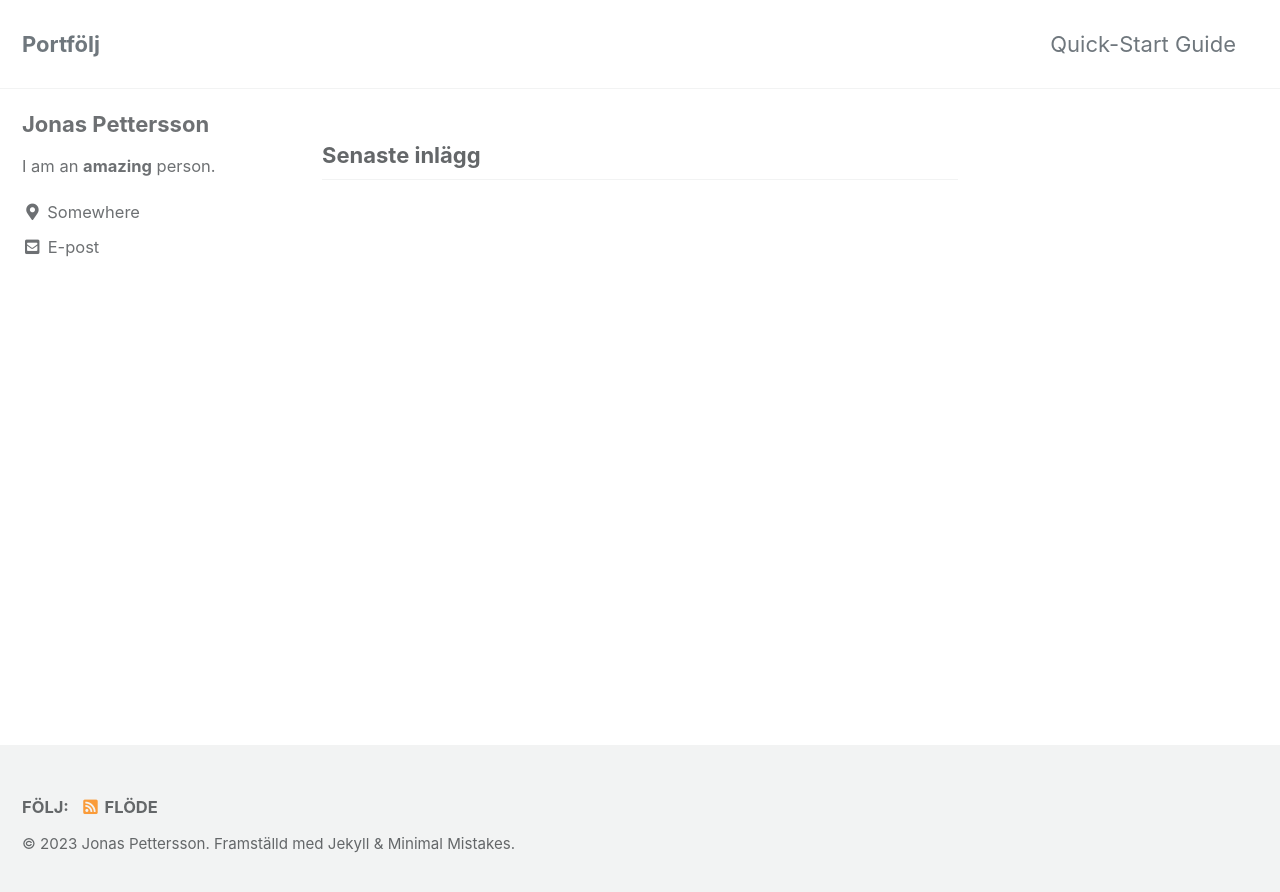
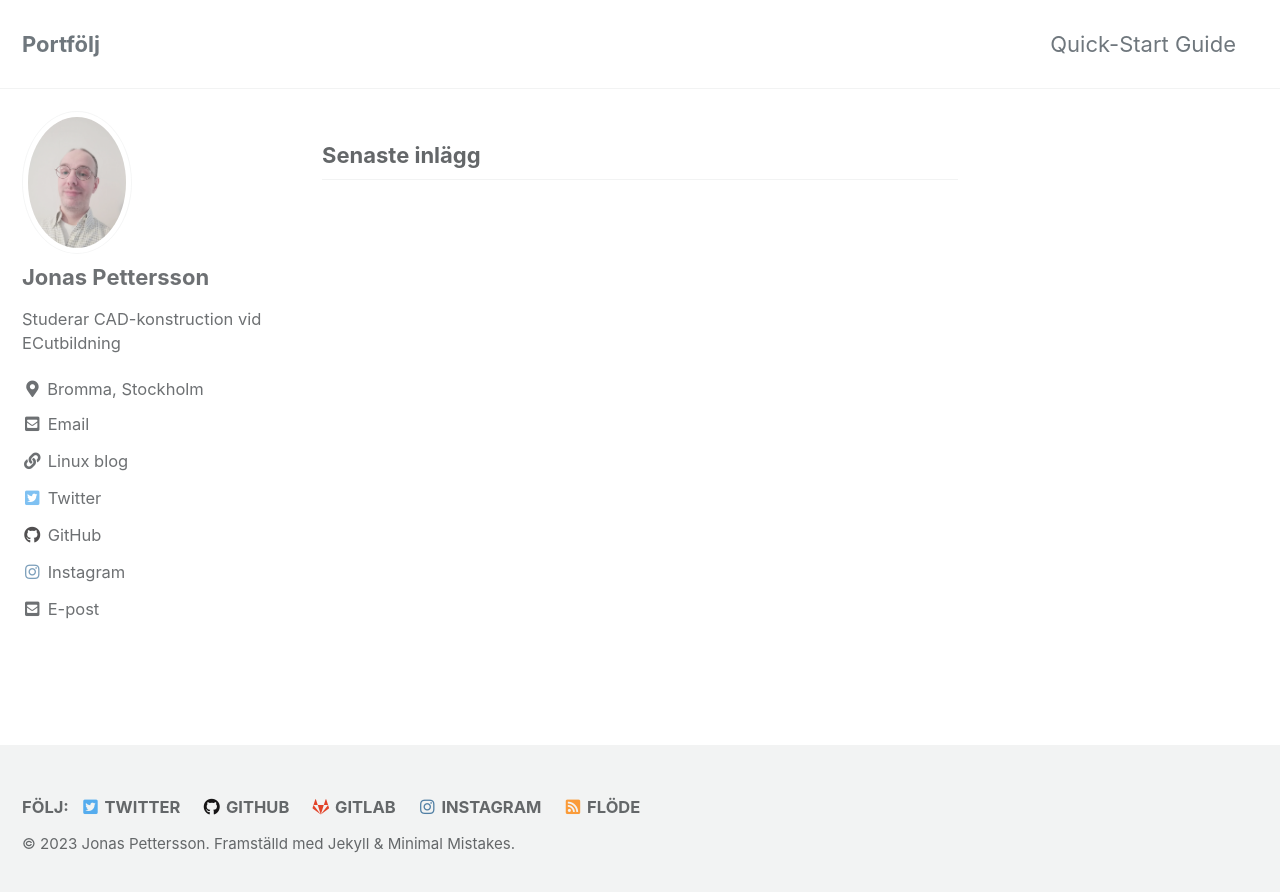
Before and after one commit to petterssonjonas/petterssonjonas.github.io, a Jekyll site: the page built from index.html, in a window 1280 px wide. Shown: the top 892 px of the page. Built offline with Jekyll 4.4.1, drawn with Linux system fonts in a browser that asks for light colours; cached includes are drawn as plain includes; the list of posts is cut into pages by our own code.

Commit message:
initial edit _config.yml

```diff
--- a/_config.yml
+++ b/_config.yml
@@ -81,7 +81,7 @@ baidu_site_verification  :
 
 # Social Sharing
 twitter:
-  username               :
+  username               : jonaspettersson
 facebook:
   username               :
   app_id                 :
@@ -105,51 +105,51 @@ analytics:
 # Site Author
 author:
   name             : "Jonas Pettersson"
-  avatar           : # path of avatar image, e.g. "/assets/images/bio-photo.jpg"
-  bio              : "I am an **amazing** person."
-  location         : "Somewhere"
+  avatar           : "/assets/images/profile.jpg"
+  bio              : "Studerar CAD-konstruction vid ECutbildning"
+  location         : "Bromma, Stockholm"
   email            : "jpettersson@gmail.com"
   links:
     - label: "Email"
       icon: "fas fa-fw fa-envelope-square"
-      # url: "mailto:your.name@email.com"
-    - label: "Website"
+      url: "mailto:jpettersson@gmail.com"
+    - label: "Linux blog"
       icon: "fas fa-fw fa-link"
-      # url: "https://your-website.com"
+      url: "https://fuzebox.gitlab.io"
     - label: "Twitter"
       icon: "fab fa-fw fa-twitter-square"
-      # url: "https://twitter.com/"
+      url: "https://twitter.com/jonaspettersson"
     - label: "Facebook"
       icon: "fab fa-fw fa-facebook-square"
       # url: "https://facebook.com/"
     - label: "GitHub"
       icon: "fab fa-fw fa-github"
-      # url: "https://github.com/"
+      url: "https://github.com/petterssonjonas"
     - label: "Instagram"
       icon: "fab fa-fw fa-instagram"
-      # url: "https://instagram.com/"
+      url: "https://instagram.com/f3rm1on"
 
 # Site Footer
 footer:
   links:
     - label: "Twitter"
       icon: "fab fa-fw fa-twitter-square"
-      # url:
+      url: "https://twitter.com/jonaspettersson"
     - label: "Facebook"
       icon: "fab fa-fw fa-facebook-square"
       # url:
     - label: "GitHub"
       icon: "fab fa-fw fa-github"
-      # url:
+      url: "https://github.com/petterssonjonas"
     - label: "GitLab"
       icon: "fab fa-fw fa-gitlab"
-      # url:
+      url: "https://gitlab.com/fuzebox"
     - label: "Bitbucket"
       icon: "fab fa-fw fa-bitbucket"
       # url:
     - label: "Instagram"
       icon: "fab fa-fw fa-instagram"
-      # url:
+      url: "https://instagram.com/f3rm1on"
 
 
 # Reading Files
```
Also changed, not shown: assets/images/profile.jpg (added).
